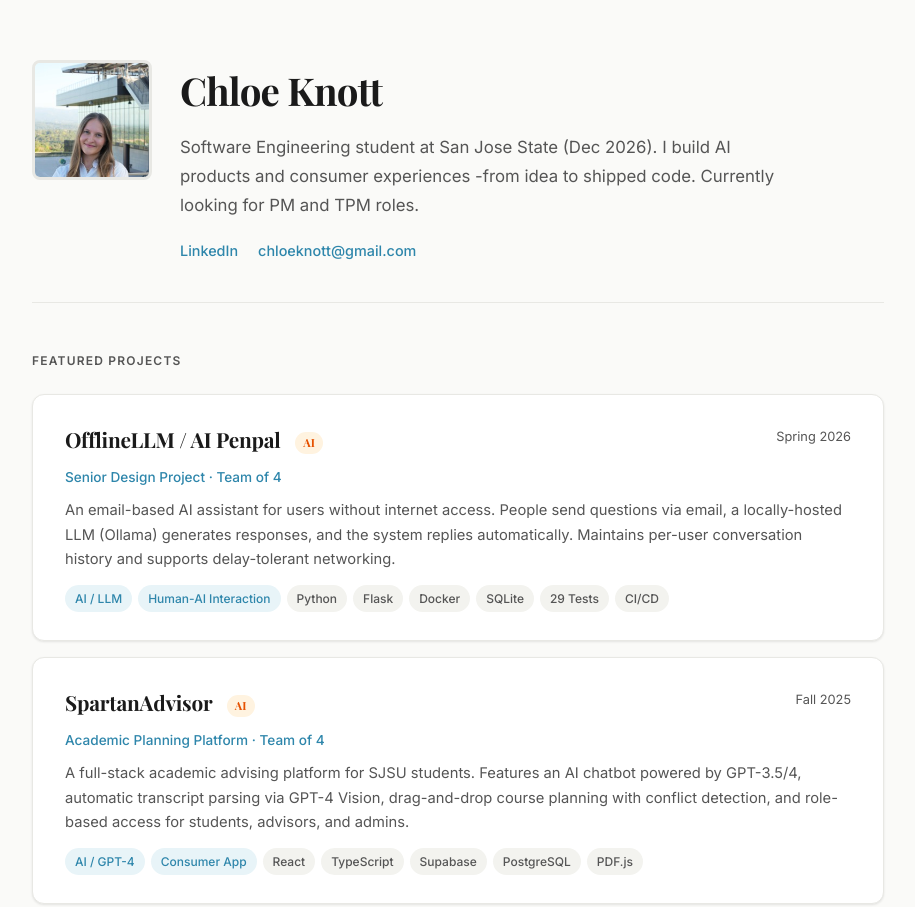
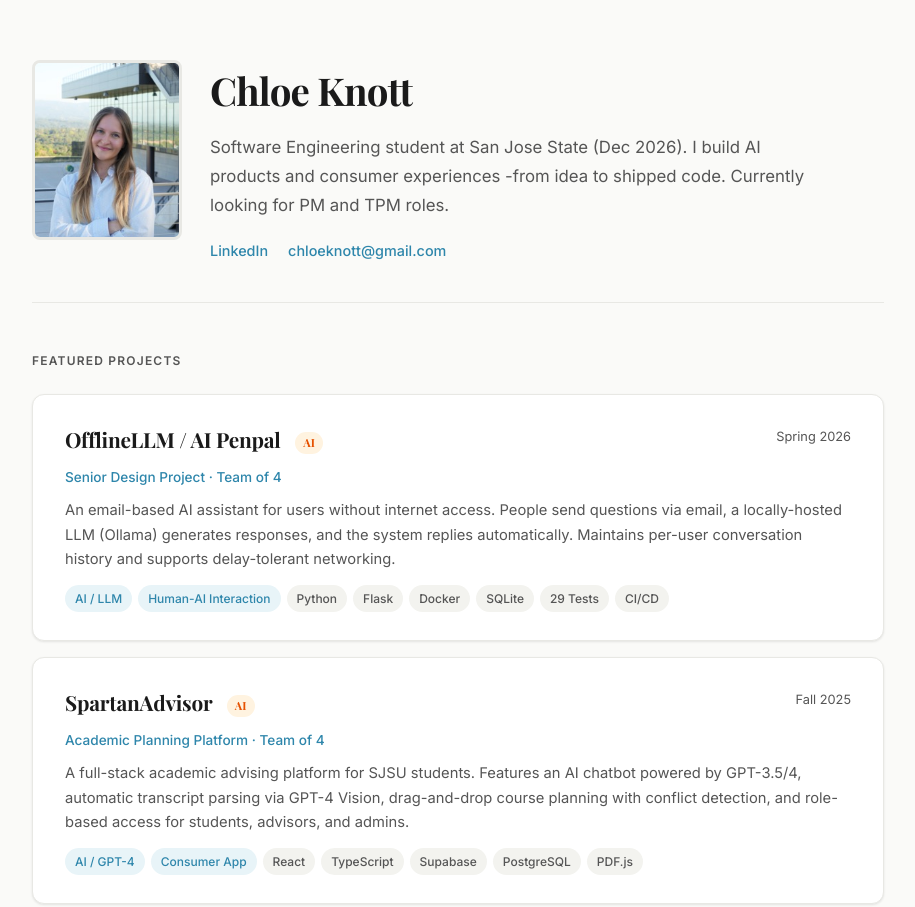
Before and after one commit to chloeknott/portfolio, a plain HTML site: page index.html in a window 1280 px wide. Shown: the top 907 px of the page, without its empty margins (182-1097 px from the left). Drawn offline with nearby package versions, Linux system fonts and the light colour scheme.

Commit message:
Adjust headshot crop

```diff
--- a/index.html
+++ b/index.html
@@ -40,11 +40,11 @@
     }
 
     .headshot {
-      width: 120px;
-      height: 120px;
+      width: 150px;
+      height: 180px;
       border-radius: 8px;
       object-fit: cover;
-      object-position: center top;
+      object-position: center 45%;
       flex-shrink: 0;
       border: 3px solid var(--border);
     }
```
